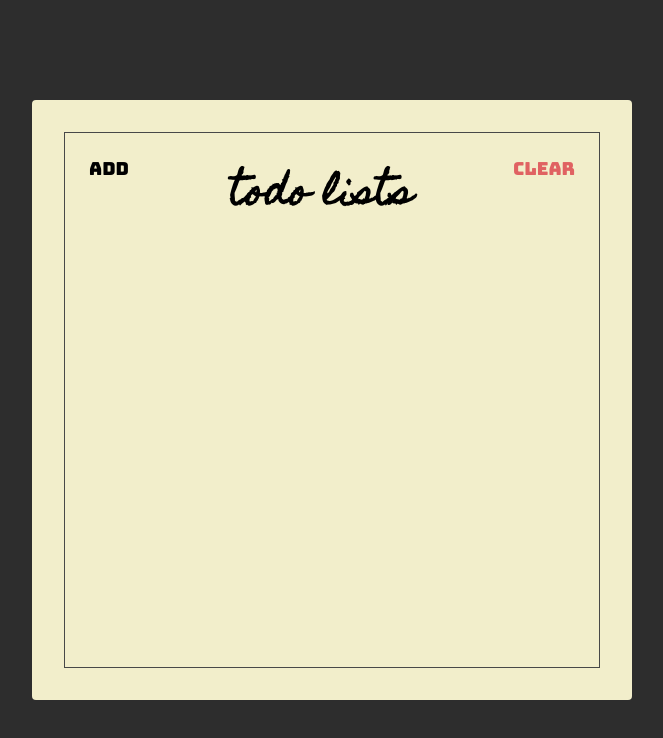
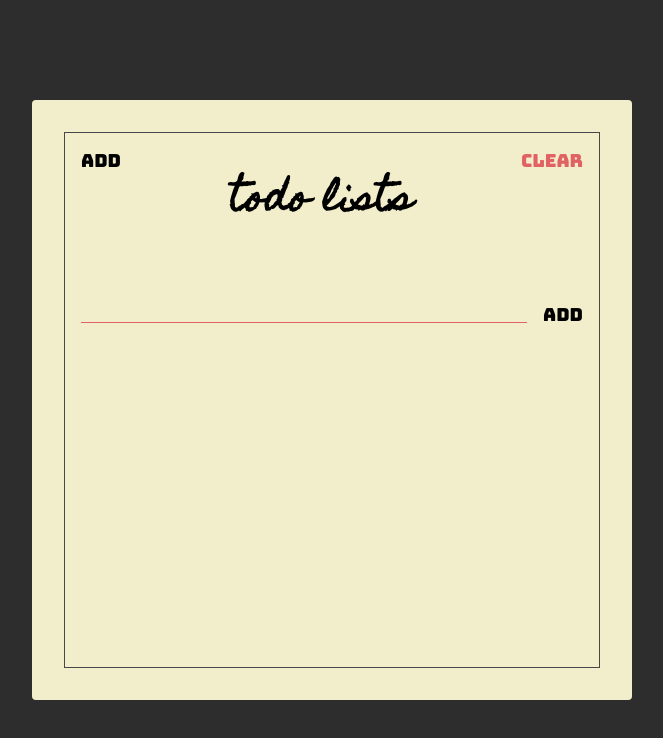
Before and after one commit to javaliKai/react-course-starter, a website: page index.html in a window 1280 px wide. Shown: the whole page, without its empty margins (308-971 px from the left). Drawn offline with Linux system fonts and the light colour scheme.

Commit message:
Making 'add todo' section

```diff
--- a/index.html
+++ b/index.html
@@ -10,11 +10,18 @@
   <body>
     <div class="container">
       <div class="frame">
-        <div class="header">
+        <section class="header">
           <button class="header-btn">Add</button>
           <h1 class="header-title">Todo Lists</h1>
           <button class="header-btn main-red-color">Clear</button>
-        </div>
+        </section>
+
+        <section class="add">
+          <form class="add-form">
+            <input type="text" class="add-input" />
+            <button class="add-btn">Add</button>
+          </form>
+        </section>
       </div>
     </div>
   </body>
--- a/style.css
+++ b/style.css
@@ -66,8 +66,42 @@ html {
 .header-btn {
   font-size: 1.8rem;
   font-family: "Bungee", sans-serif;
-  padding: 24px;
+  padding: 16px;
+  cursor: pointer;
   background: unset;
   border: unset;
   outline: unset;
 }
+
+.add {
+  padding: 16px;
+}
+
+.add-form {
+  display: flex;
+  align-items: flex-start;
+}
+
+.add-input {
+  background: unset;
+  border: unset;
+  padding: 0 64px;
+  flex: 1;
+  border-bottom: 1px solid var(--main-red-color);
+  outline: unset;
+  font-family: "Homemade Apple", sans-serif;
+  font-size: 1.6rem;
+  text-transform: lowercase;
+  text-align: center;
+}
+
+.add-btn {
+  font-size: 1.8rem;
+  font-family: "Bungee", sans-serif;
+  padding: 16px;
+  padding-right: unset;
+  background: unset;
+  outline: unset;
+  border: unset;
+  cursor: pointer;
+}
```
